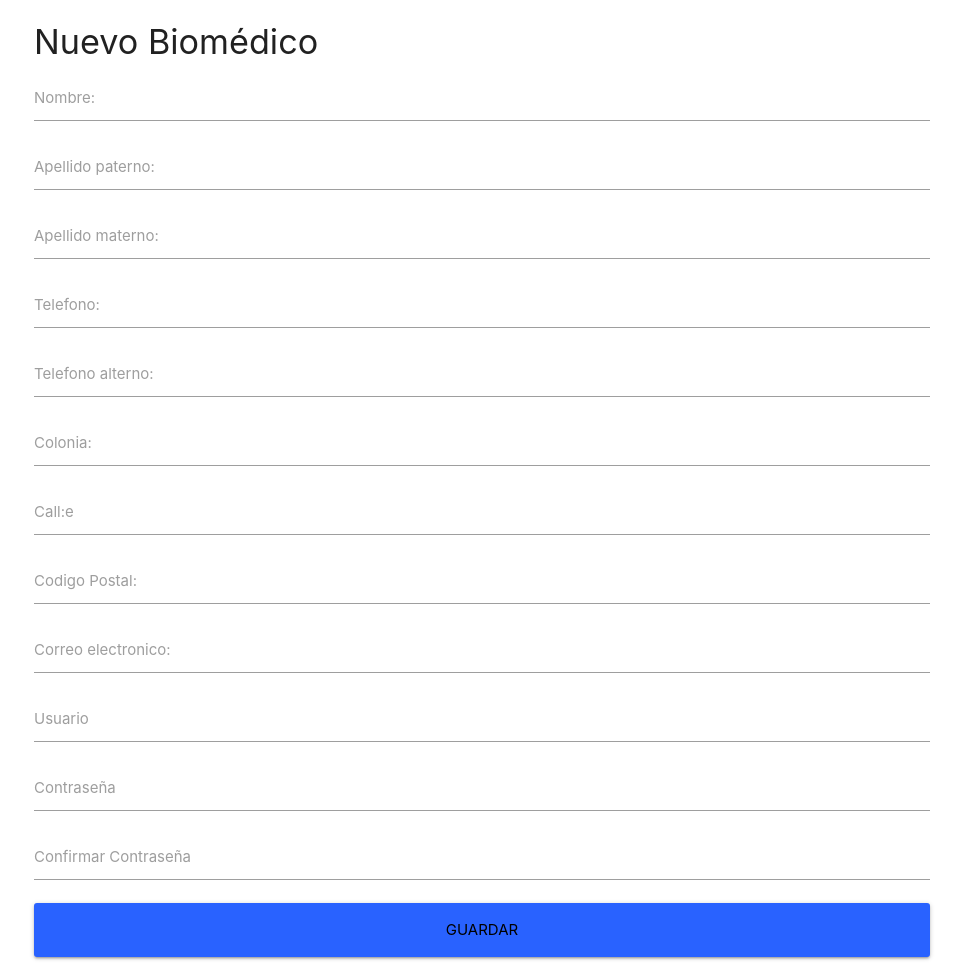
After one commit to angviesc/GesProSoft, a CodeIgniter app: page /database/index.php/Sistemactrl/nuevoBio in a window 1280 px wide. The commit adds this page. Shown: the whole page, without its empty margins (158-1121 px from the left). Run offline with CodeIgniter, Linux system fonts and the light colour scheme; some libraries are stand-ins or nearby versions.

Commit message:
Esta hecho el login y solo la vista para insertar un nuevo biomedico, hay un cambio a la base de datos, es el archivo cambiosdb.sql, Al momento de hacer los push hay que ignorar los archivos config/config.php  y config/database.php para que nos funcione de manera local

```diff
--- /dev/null
+++ b/Base de datos/Cambiosdb.sql
@@ -0,0 +1,2 @@
+alter table personal add capital int not null
+-> after nom;
--- a/application/controllers/Sistemactrl.php
+++ b/application/controllers/Sistemactrl.php
@@ -5,6 +5,17 @@ class Sistemactrl extends CI_Controller {
 
   function __construct(){
     parent::__construct();
+
+    $this->arr_MenAdmin = array('Evaluar' => site_url('Sistemactrl/evaluar_propuestas'),
+                                'Documentos' => site_url('Sistemactrl/documentos_admin'),
+                                'Administrar Biomédico' => array(
+                                      'Nuevo Biomedico' => array( 'popUp' => site_url('Sistemactrl/nuevoBio') ),
+                                      'Ver Biomedicos' => site_url('Sistemactrl/verBio')),
+								                'Cerrar sesion' => site_url('Sistemactrl/cerrar_sesion'));
+
+    $this->arr_MenAcademico = array('Nueva solicitud de viáticos' => site_url('Sistemactrl/nuevo_viaje'),
+    															'Mis solicitudes de viáticos' => site_url('Sistemactrl/mis_viajes'),
+                              'Sistema' => array('EVENTOS ACADÉMICOS' => site_url('Sistemactrl/inicio_usuario'), 'Cerrar sesion' => site_url('Sistemactrl/cerrar_sesion') ));
 
     //Configurar zona horaria a México
     date_default_timezone_set('UTC');
@@ -16,12 +27,58 @@ class Sistemactrl extends CI_Controller {
     // Helpers
     $this->load->helper('date');
 
+    //Mis helpers
+    $this->load->helper('navbar');
+
     // Modelo
     $this->load->model('modeloctrl');
   }
 
 	public function index()
 	{
-		$this->load->view('index.php');
+    $this->load->view('encabezado');
+		$this->load->view('welcome');
+		$this->load->view('login/acceso');
+		$this->load->view('pie');
 	}
+
+  public function validarAcceso(){
+
+    $acceso = $this->input->post();
+    $datos = $this->modeloctrl->validarAcceso($acceso);
+    if ($datos != null){
+      if ($datos[0]['tipo'] == 1){
+        redirect('Sistemactrl/inicioAdm','refresh');
+      }else{
+        redirect('Sistemactrl/inicioBio','refresh');
+      }
+    }else{
+      redirect('Sistemactrl/index/ACC_NEGADO','refresh');
+    }
+  }
+
+#Funciones Administrador
+
+  public function inicioAdm(){
+    $this->load->view('encabezado');
+    echo Crear_menu($this->arr_MenAdmin);
+    echo "Inicio Administrador";
+    $this->load->view('pie');
+  }
+
+  public function nuevoBio($value=''){
+    $this->load->view('encabezado');
+    $this->load->view('GestionBio/nuevoBio');
+    $this->load->view('pie');
+  }
+
+  public function verBio($value=''){
+
+  }
+
+#Funciones Biomedico
+
+  public function inicioBio(){
+    echo "inicio Biomedico";
+  }
 }
--- a/application/controllers/Welcome.php
+++ b/application/controllers/Welcome.php
@@ -22,6 +22,7 @@ class Welcome extends CI_Controller {
 	{
 		$this->load->view('encabezado');
 		$this->load->view('welcome');
+		$this->load->view('login/acceso');
 		$this->load->view('pie');
 	}
 }
--- /dev/null
+++ b/application/helpers/navbar_helper.php
@@ -0,0 +1,124 @@
+<?php
+
+function Crear_menu($arr_menu){
+  $atts = array( 'width' => 800, 'height' => 700,
+                 'scrollbars' => 'yes', 'status' => 'yes',
+                 'resizable' => 'yes', 'screenx' => 100,
+                 'screeny' => 100, 'window_name' => '_blank');
+
+
+  $idrop = 1;
+  $drop = false;
+  $menu = '<ul>';
+  while ($item = current($arr_menu)) {
+    if (is_array($item)){
+      $menu .= '<li><a href="#">'.key($arr_menu).'</a></li>';
+      while ($subitem = current($item)){
+        if ($drop == false){
+          $menu .= '<ul>';
+          $drop = true;
+        }
+        if (is_array($subitem)){
+          $menu .= '<li>'.anchor_popup($subitem['popUp'], key($item), $atts).'</li>';
+        }else{
+          $menu .= '<li><a href="'.$subitem.'">-'.key($item).'</a></li>';
+        }
+        next($item);
+      }
+      $menu .= '</ul>';
+      $idrop++;
+    }else{
+      $menu .= '<li><a href="'.$item.'">'.key($arr_menu).'</a></li>';
+    }
+    $drop = false;
+    next($arr_menu);
+  }
+  $menu .= '</ul>';
+
+  return $menu;
+
+}
+/*
+function Crear_menuMaterial($usuario, $arr_menu, $activo=''){
+  $idrop = 1;
+  $drop = false;
+  $menu = '<header>';
+  while ($item = current($arr_menu)) {
+    if (is_array($item)){
+      while ($subitem = current($item)){
+        if ($drop == false){
+          $menu .= '<ul id="dropdown'.$idrop.'" class="dropdown-content">';
+          $drop = true;
+        }
+        $menu .= '<li><a href="'.$subitem.'">'.key($item).'</a></li>';
+        next($item);
+      }
+      $menu .= '</ul>';
+      $idrop++;
+    }
+    $drop = false;
+    next($arr_menu);
+  }
+  $idrop = 1;
+  reset($arr_menu);
+
+  while ($item = current($arr_menu)) {
+    if (is_array($item)){
+      while ($subitem = current($item)) {
+        if ($drop == false){
+          $menu .= '<ul id="drop_movil'.$idrop.'" class="dropdown-content">';
+          $drop = true;
+        }
+        $menu .= '<li><a href="'.$subitem.'">'.key($item).'</a></li>';
+        next($item);
+      }
+      $idrop++;
+      $menu .= '</ul>';
+    }
+    $drop = false;
+    next($arr_menu);
+  }
+  $idrop = 1;
+  reset($arr_menu);
+  //echo $menu;  exit;
+  $menu .= '<nav>
+    <div class="nav-wrapper blue darken-4">
+    <a href="#!" class="brand-logo"><img class="responsive-img" style="width: 150px; padding-top: 3px; padding-left: 2px;" src="'.base_url('assets/img/UNAM_ENES_blanco.png').'" alt=""></a>
+    <a href="#" data-activates="mobile-demo" class="button-collapse"><i class="material-icons">menu</i></a>
+    <ul class="right hide-on-med-and-down">';
+//<div class="marco"><a href="#" class="brand-logo center hide-on-med-and-down">'.$usuario.'</a></div>
+//<div class="brand-logo center hide-on-med-and-down marco">'.$usuario.'</div>
+
+    while ($item = current($arr_menu)) {
+      if (is_array($item)){
+        $menu .= '<li><a class="dropdown-button" href="#!" data-activates="dropdown'.$idrop.'">'.key($arr_menu).'<i class="material-icons right">arrow_drop_down</i></a></li>';
+        $idrop++;
+      }else
+        if (key($arr_menu) == $activo)
+          $menu .= '<li class="active"><a href="'.$item.'">'.key($arr_menu).'</a></li>';
+        else
+          $menu .= '<li><a href="'.$item.'">'.key($arr_menu).'</a></li>';
+      next($arr_menu);
+      }
+    $idrop = 1;
+    reset($arr_menu);
+    $menu .= '</ul><ul class="side-nav" id="mobile-demo"><li><span class="black-text" style="padding-left: 20px;">'.$usuario.'</span></li><li><div class="divider"></div></li>';
+    while ($item = current($arr_menu)) {
+      if (is_array($item)){
+        $menu .= '<li><a class="dropdown-button" href="#!" data-activates="drop_movil'.$idrop.'">'.key($arr_menu).'<i class="material-icons right">arrow_drop_down</i></a></li>';
+        $idrop++;
+      }else
+        if (key($arr_menu) == $activo)
+          $menu .= '<li class="active"><a href="'.$item.'">'.key($arr_menu).'</a></li>';
+        else
+          $menu .= '<li><a href="'.$item.'">'.key($arr_menu).'</a></li>';
+      next($arr_menu);
+      }
+    $menu .= '</ul>
+            </div>
+          </nav>
+        </header>';
+
+  return $menu;
+}
+*/
--- a/application/models/Modeloctrl.php
+++ b/application/models/Modeloctrl.php
@@ -1,10 +1,23 @@
 <?php defined('BASEPATH') OR exit('No direct script access allowed');
 
-class Modelopea extends CI_Model{
+class Modeloctrl extends CI_Model{
 
 	function __construct(){
 		parent::__construct();
-		//$this->load->database();
+		$this->load->database();
+	}
+
+	function validarAcceso($acceso){
+
+		$this->db->select('u.tipo, e.nombre, e.apellidop, e.apellidom, e.id ');
+		$this->db->join('empleados e', 'u.id_empleado = e.id' ,'inner');
+		$this->db->where('usuario',$acceso['usuario']);
+		$this->db->where('password',md5($acceso['password']));
+		$this->db->where('activo',1);
+		$res = $this->db->get('usuarios u');
+
+		return json_decode(json_encode($res->result()), True);
+
 	}
 
 }
--- /dev/null
+++ b/application/views/GestionBio/nuevoBio.php
@@ -0,0 +1,56 @@
+<div class="container">
+  <?= form_open('Sistemactrl/insertarBio')?>
+  <h4>Nuevo Biomédico</h4>
+  <div class="input-field">
+    <input type="text" name="nombre" id="nombre" required>
+    <label for="nombre">Nombre:</label>
+  </div>
+  <div class="input-field">
+    <input type="text" name="apellidop" id="apellidop" required>
+    <label for="apellidop">Apellido paterno:</label>
+  </div>
+  <div class="input-field">
+    <input type="text" name="apellidom" id="apellidom" >
+    <label for="apellidom">Apellido materno:</label>
+  </div>
+  <div class="input-field">
+    <input type="text" name="tel" id="tel" required>
+    <label for="tel">Telefono:</label>
+  </div>
+  <div class="input-field">
+    <input type="text" name="tel_atl" id="tel_atl" >
+    <label for="tel_atl">Telefono alterno:</label>
+  </div>
+  <div class="input-field">
+    <input type="text" name="colonia" id="colonia" required>
+    <label for="colonia">Colonia:</label>
+  </div>
+  <div class="input-field">
+    <input type="text" name="calle" id="calle" required>
+    <label for="calle">Call:e</label>
+  </div>
+  <div class="input-field">
+    <input type="text" name="cod_pos" id="cod_pos" required>
+    <label for="cod_pos">Codigo Postal:</label>
+  </div>
+  <div class="input-field">
+    <input type="email" name="email" id="email" required>
+    <label for="email">Correo electronico:</label>
+  </div>
+  <div class="input-field">
+    <input type="text" name="usuario" id="usuario" required>
+    <label for="usuario">Usuario</label>
+  </div>
+  <div class="input-field">
+    <input type="password" name="password" id="password" required>
+    <label for="password">Contraseña</label>
+  </div>
+  <div class="input-field">
+    <input type="password" name="password" id="password" required>
+    <label for="password">Confirmar Contraseña</label>
+  </div>
+  <div class="row">
+    <?= form_submit('submitAcc','Guardar','class="col s12 btn btn-large waves-effect blue accent-4"')?>
+  </div>
+  <?= form_close()?>
+</div>
--- a/application/views/encabezado.php
+++ b/application/views/encabezado.php
@@ -9,3 +9,4 @@
     <link type="text/css" rel="stylesheet" href="<?=base_url('assets/css/materialize.min.css')?>"  media="screen,projection"/>
     <link rel="stylesheet" href="<?= base_url('assets/css/estilos.css')?>">
   </head>
+  <body>
```
Also changed, not shown: application/views/login/acceso.php (added, +15 -0 lines), application/views/welcome.php (+3 -12 lines).
